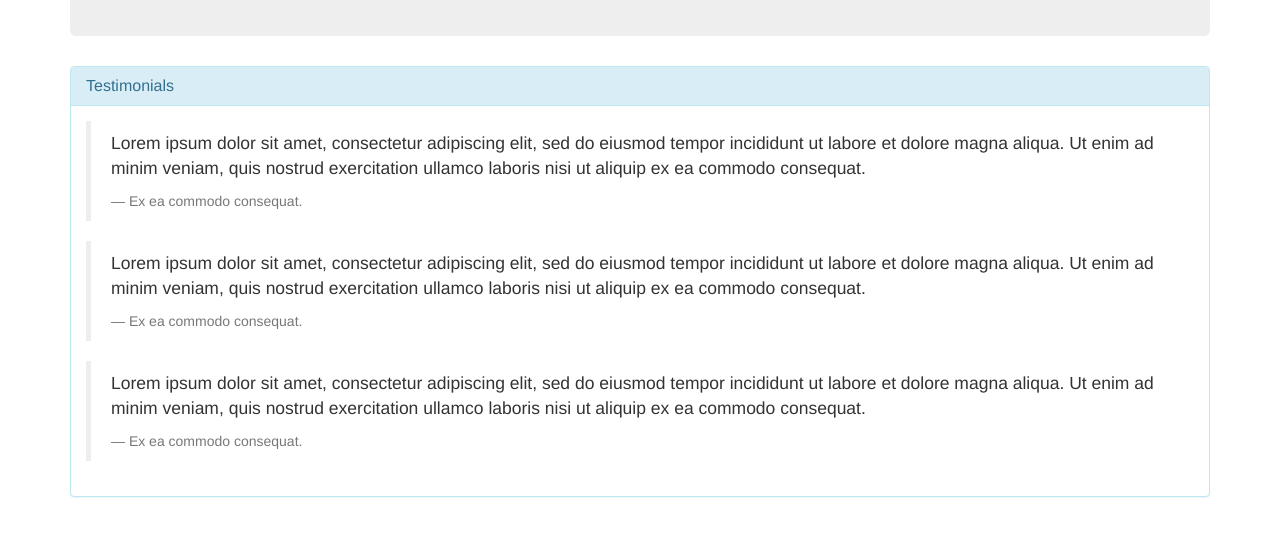
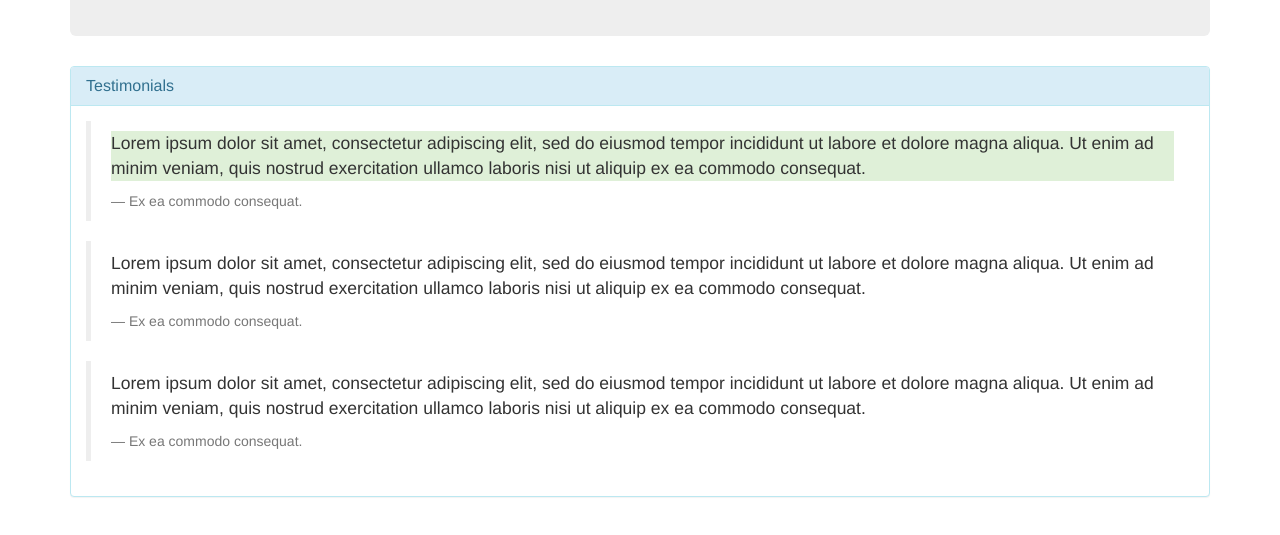
Before and after one commit to n8cotoa/vacation, a plain HTML site: page index.html in a window 1280 px wide. Shown: the part 159-694 px from the top of the page. Drawn offline with Linux system fonts and the light colour scheme.

Commit message:
Add more bootstrap elements to html.

```diff
--- a/index.html
+++ b/index.html
@@ -16,7 +16,7 @@
         </div>
         <div class="panel-body">
           <blockquote>
-            <p>Lorem ipsum dolor sit amet, consectetur adipiscing elit, sed do eiusmod tempor incididunt ut labore et dolore magna aliqua. Ut enim ad minim veniam, quis nostrud exercitation ullamco laboris nisi ut aliquip ex ea commodo consequat.</p>
+            <p class="bg-success">Lorem ipsum dolor sit amet, consectetur adipiscing elit, sed do eiusmod tempor incididunt ut labore et dolore magna aliqua. Ut enim ad minim veniam, quis nostrud exercitation ullamco laboris nisi ut aliquip ex ea commodo consequat.</p>
             <footer>Ex ea commodo consequat.</footer>
           </blockquote>
           <blockquote>
```
